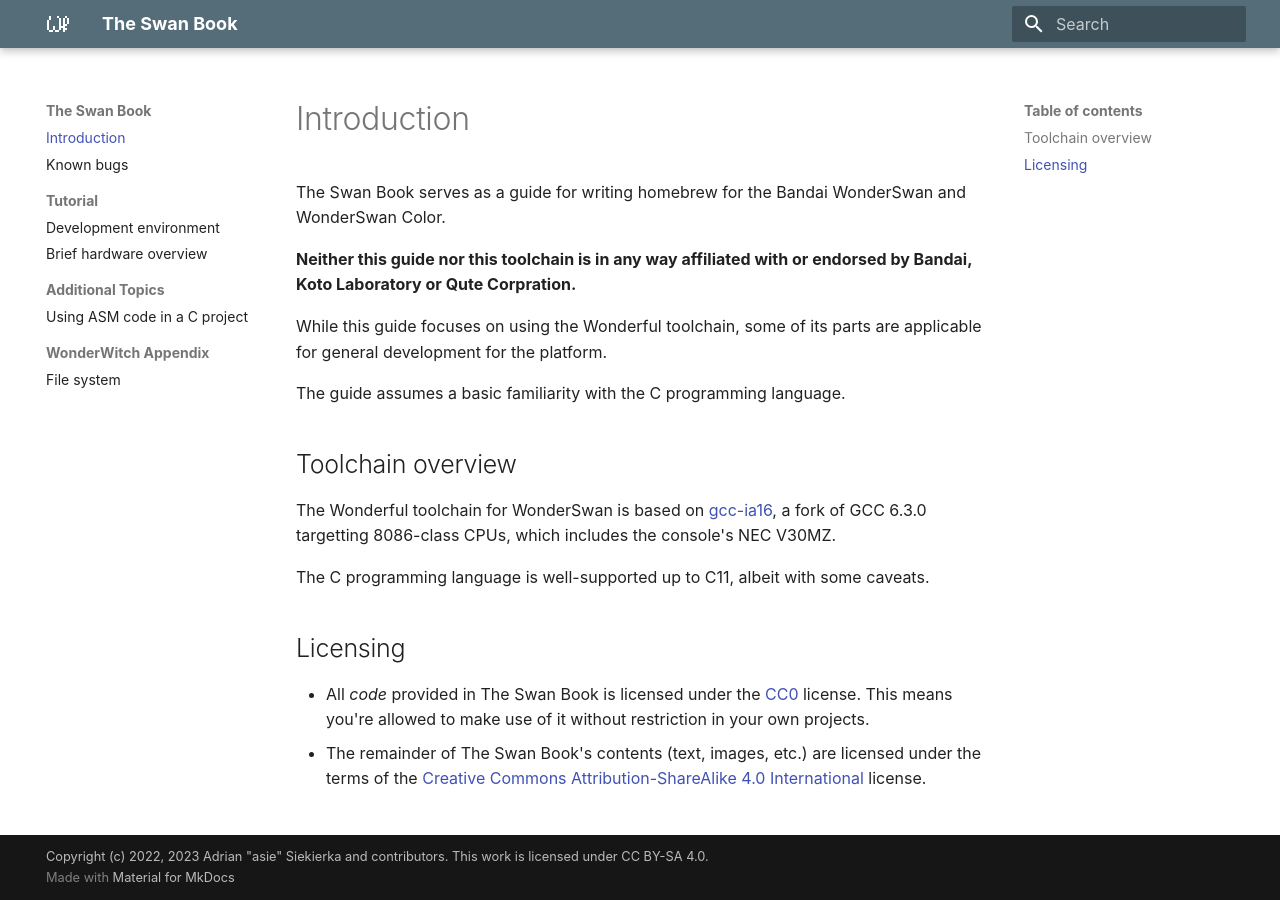
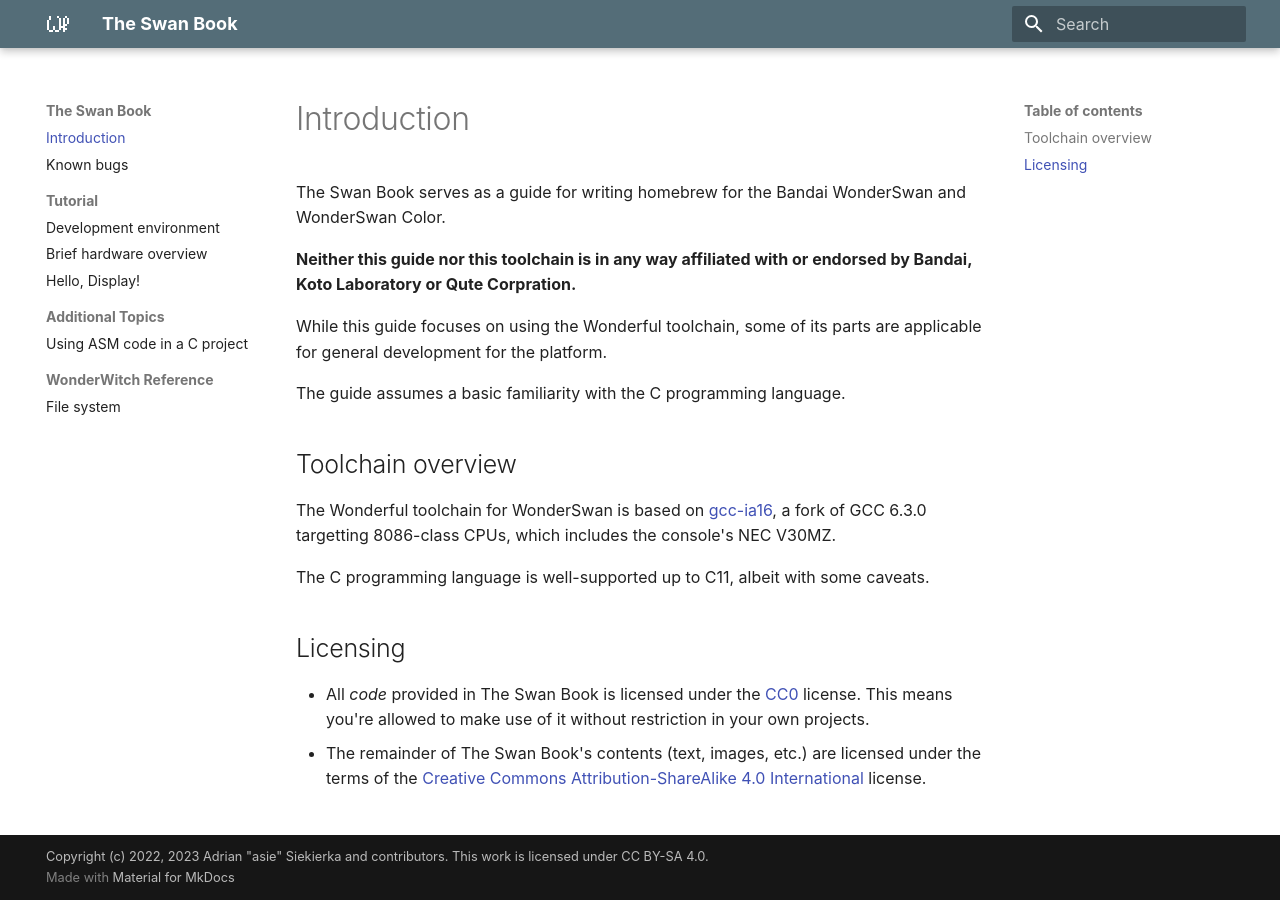
Before and after one commit to Alto-27/target-wswan-guide, an MkDocs documentation site: the page built from docs/index.md, in a window 1280 px wide. Built offline with MkDocs 1.6.1 and Material for MkDocs 9.7.7, drawn with Linux system fonts in a browser that asks for light colours.

Commit message:
update mkdocs.yml

```diff
--- a/mkdocs.yml
+++ b/mkdocs.yml
@@ -1,6 +1,6 @@
 site_name: The Swan Book
 site_url: https://wonderful.asie.pl/doc/wswan/guide
-site_description: Guide for the Wonderful toolchain's "wswan" and "wwitch" targets.
+site_description: Guide for the Wonderful toolchain's wswan and wwitch targets.
 copyright: Copyright (c) 2022, 2023 Adrian "asie" Siekierka and contributors. This work is licensed under CC BY-SA 4.0.
 theme:
     logo: assets/logo.png
@@ -27,7 +27,11 @@ markdown_extensions:
       pygments_lang_class: true
   - pymdownx.inlinehilite
   - pymdownx.snippets
-  - pymdownx.superfences
+  - pymdownx.superfences:
+      custom_fences:
+        - name: mermaid
+          class: mermaid
+          format: !!python/name:pymdownx.superfences.fence_code_format
 extra_css:
   - stylesheets/extra.css
 nav:
@@ -36,7 +40,8 @@ nav:
   - 'Tutorial':
     - 'tutorial/development-environment.md'
     - 'tutorial/hardware-overview.md'
+    - 'tutorial/hello-display.md'
   - 'Additional Topics':
     - 'topics/c-asm-interop.md'
-  - 'WonderWitch Appendix':
+  - 'WonderWitch Reference':
     - 'reference-wwitch/file-system.md'
```
